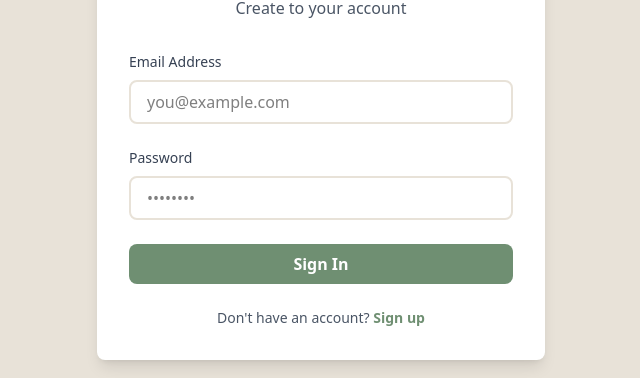
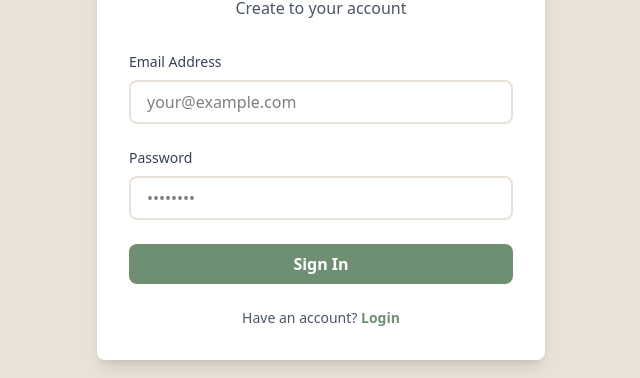
Before and after one commit to kriishp1/spark-hacks-2026, a React app in the folder frontend/: page /signup in a window 1280 px wide. Shown: the part 260-638 px from the top of the page, without its empty margins (319-959 px from the left). Built offline with nearby package versions, Linux system fonts and the light colour scheme; the HTML template or start-up script is replaced by a standard one.

Commit message:
sign up/login fix and added additional routing

```diff
--- a/frontend/src/pages/SignUp.jsx
+++ b/frontend/src/pages/SignUp.jsx
@@ -27,12 +27,6 @@ export default function SignUp() {
         setMessage("Check your email for confirmation link!");
       }
 
-      if (data.user && data.user.confirmed_at) {
-        setTimeout(() => {
-          navigate("/Login");
-        }, (2000));
-      }
-
     } catch (error) {
       console.error("Network error:", error);
       setMessage("Network error. Please try again.");
@@ -53,16 +47,20 @@ export default function SignUp() {
           Create to your account
         </p>
 
-        <form className="space-y-6">
+        <form className="space-y-6" onSubmit={handleSignUp}>
           <div>
             <label className="block text-sm font-medium text-gray-700 mb-2">
               Email Address
             </label>
             <input
               type="email"
-              placeholder="you@example.com"
+              placeholder="your@example.com"
+              value={email}
+              onChange={(e) => setEmail(e.target.value)}
               className="w-full px-4 py-2 border-2 rounded-lg focus:outline-none focus:border-[#6F8F72]"
               style={{ borderColor: "#E8E2D8" }}
+              required
+
             />
           </div>
 
@@ -73,8 +71,11 @@ export default function SignUp() {
             <input
               type="password"
               placeholder="••••••••"
+              value={password}
+              onChange={(e) => setPassword(e.target.value)}
               className="w-full px-4 py-2 border-2 rounded-lg focus:outline-none focus:border-[#6F8F72]"
               style={{ borderColor: "#E8E2D8" }}
+              required
             />
 
           </div>
@@ -88,14 +89,24 @@ export default function SignUp() {
           </button>
         </form>
 
+        {message && (
+          <div className={`mt-4 p-3 rounded-lg text-center text-sm ${
+            message.includes('Error') || message.includes('Network')
+              ? 'bg-red-100 text-red-700 border border-red-300'
+              : 'bg-green-100 text-green-700 border border-green-300'
+          }`}>
+            {message}
+          </div>
+        )}
+
         <p className="text-center text-gray-600 text-sm mt-6">
-          Don't have an account?{" "}
+          Have an account?{" "}
           <a
-            href="#"
+            href="/login"
             style={{ color: "#6F8F72" }}
             className="font-semibold hover:underline"
           >
-            Sign up
+            Login
           </a>
         </p>
       </div>
```
Also changed, not shown: 1 other file (tests, documents, lock files or other folders).
